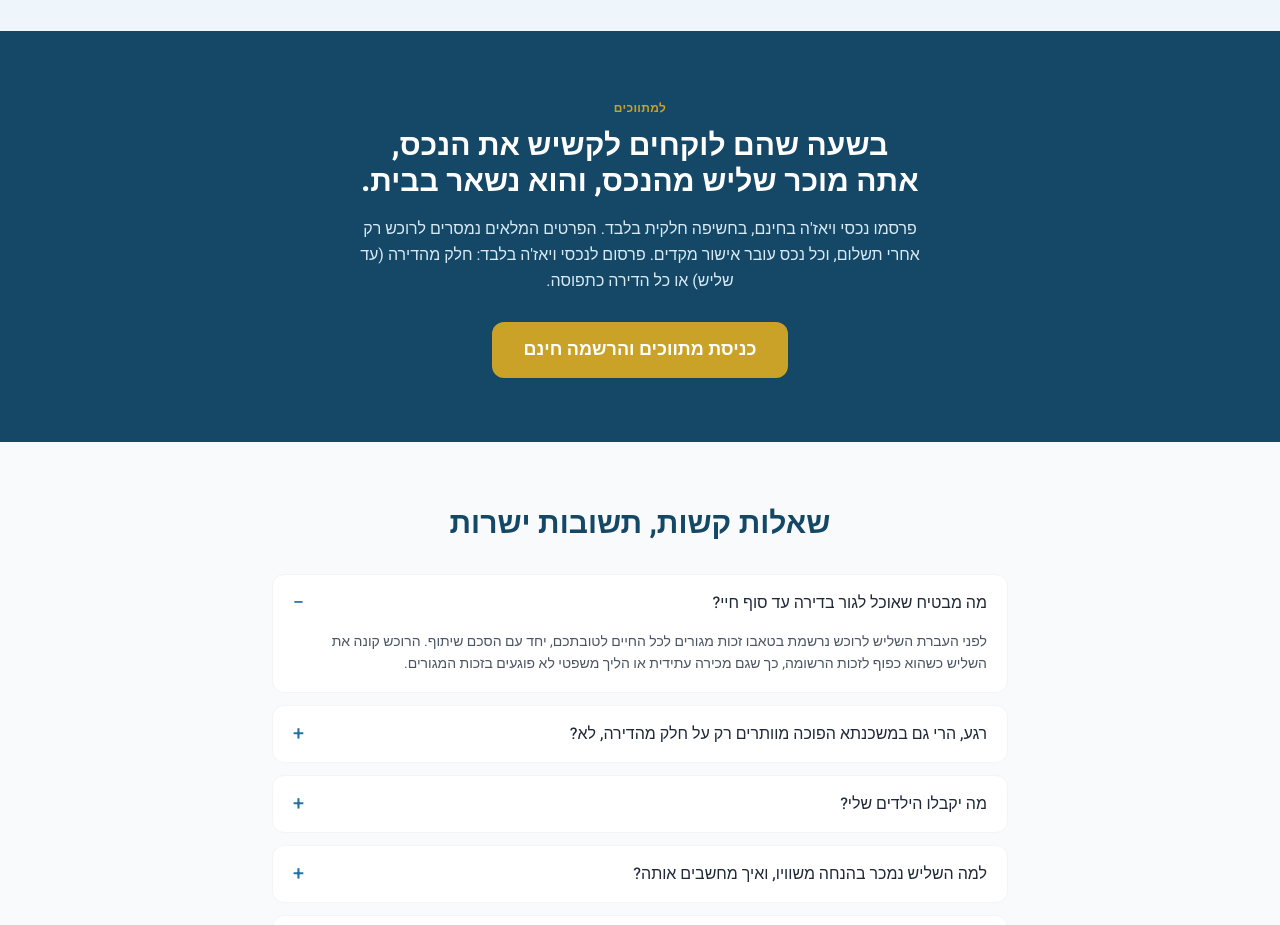
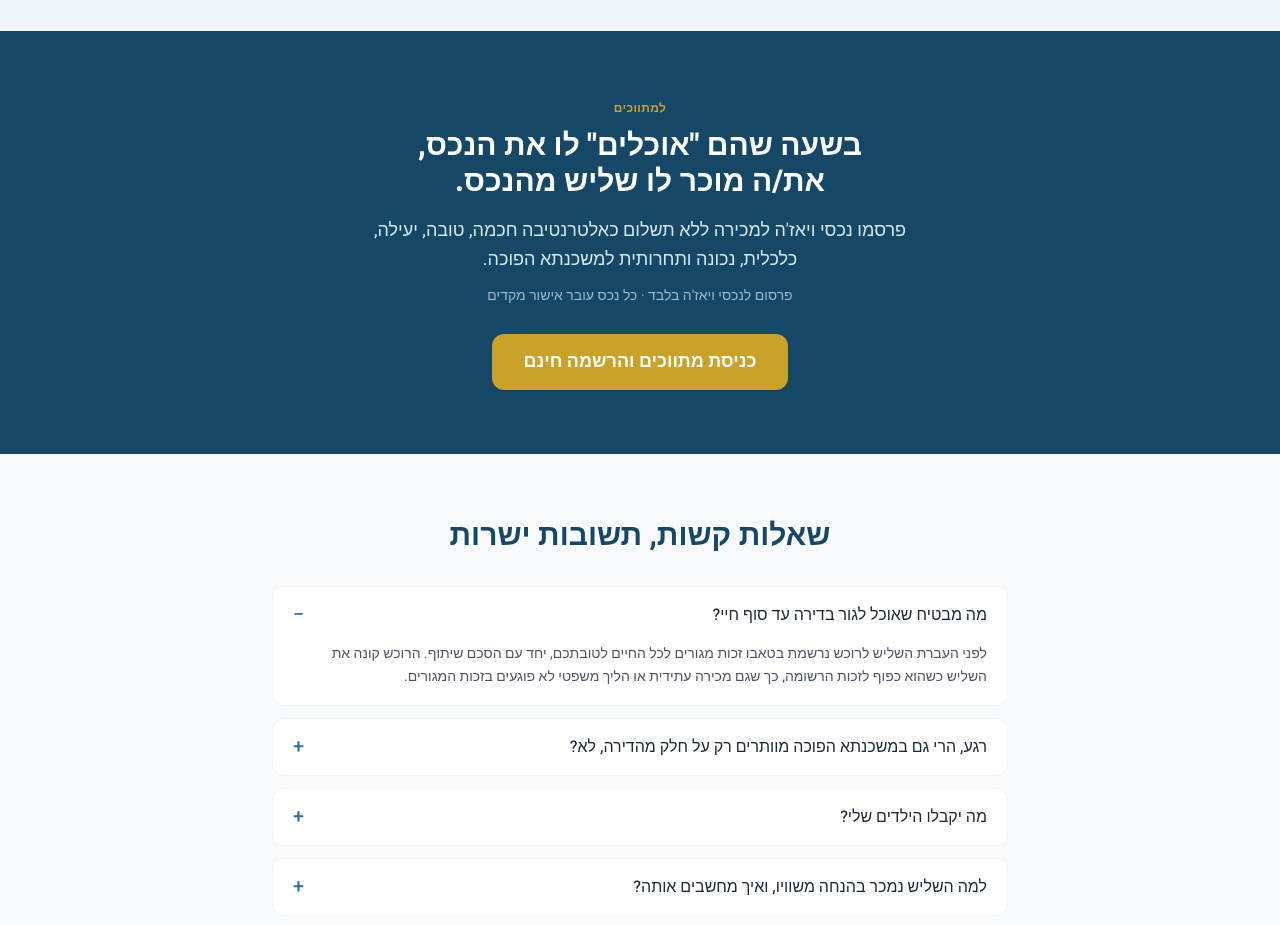
Before and after one commit to haimetkin-lgtm/shlish-dira, a Next.js app: page / in a window 1280 px wide. Shown: the part 4480-5405 px from the top of the page. Built offline with nearby package versions, Linux system fonts and the light colour scheme; no server answers; the database is empty; a web font is replaced by a local one.

Commit message:
Brokers band: new headline and body copy per owner wording
Co-Authored-By: Claude Sonnet 5.5 <noreply@anthropic.com>

```diff
--- a/app/page.tsx
+++ b/app/page.tsx
@@ -212,14 +212,16 @@ export default function Page() {
             למתווכים
           </span>
           <h2 className="text-2xl sm:text-3xl font-extrabold leading-snug mb-4">
-            בשעה שהם לוקחים לקשיש את הנכס,
+            בשעה שהם &quot;אוכלים&quot; לו את הנכס,
             <br />
-            אתה מוכר שליש מהנכס, והוא נשאר בבית.
+            את/ה מוכר לו שליש מהנכס.
           </h2>
-          <p className="text-brand-100 leading-relaxed max-w-xl mx-auto mb-7">
-            פרסמו נכסי ויאז'ה בחינם, בחשיפה חלקית בלבד. הפרטים המלאים נמסרים לרוכש רק אחרי תשלום,
-            וכל נכס עובר אישור מקדים. פרסום לנכסי ויאז'ה בלבד: חלק מהדירה (עד שליש) או כל הדירה
-            כתפוסה.
+          <p className="text-brand-100 text-lg leading-relaxed max-w-xl mx-auto mb-3">
+            פרסמו נכסי ויאז'ה למכירה ללא תשלום כאלטרנטיבה חכמה, טובה, יעילה, כלכלית, נכונה
+            ותחרותית למשכנתא הפוכה.
+          </p>
+          <p className="text-brand-100/70 text-sm max-w-xl mx-auto mb-7">
+            פרסום לנכסי ויאז'ה בלבד · כל נכס עובר אישור מקדים
           </p>
           <a
             href="/brokers/"
```
